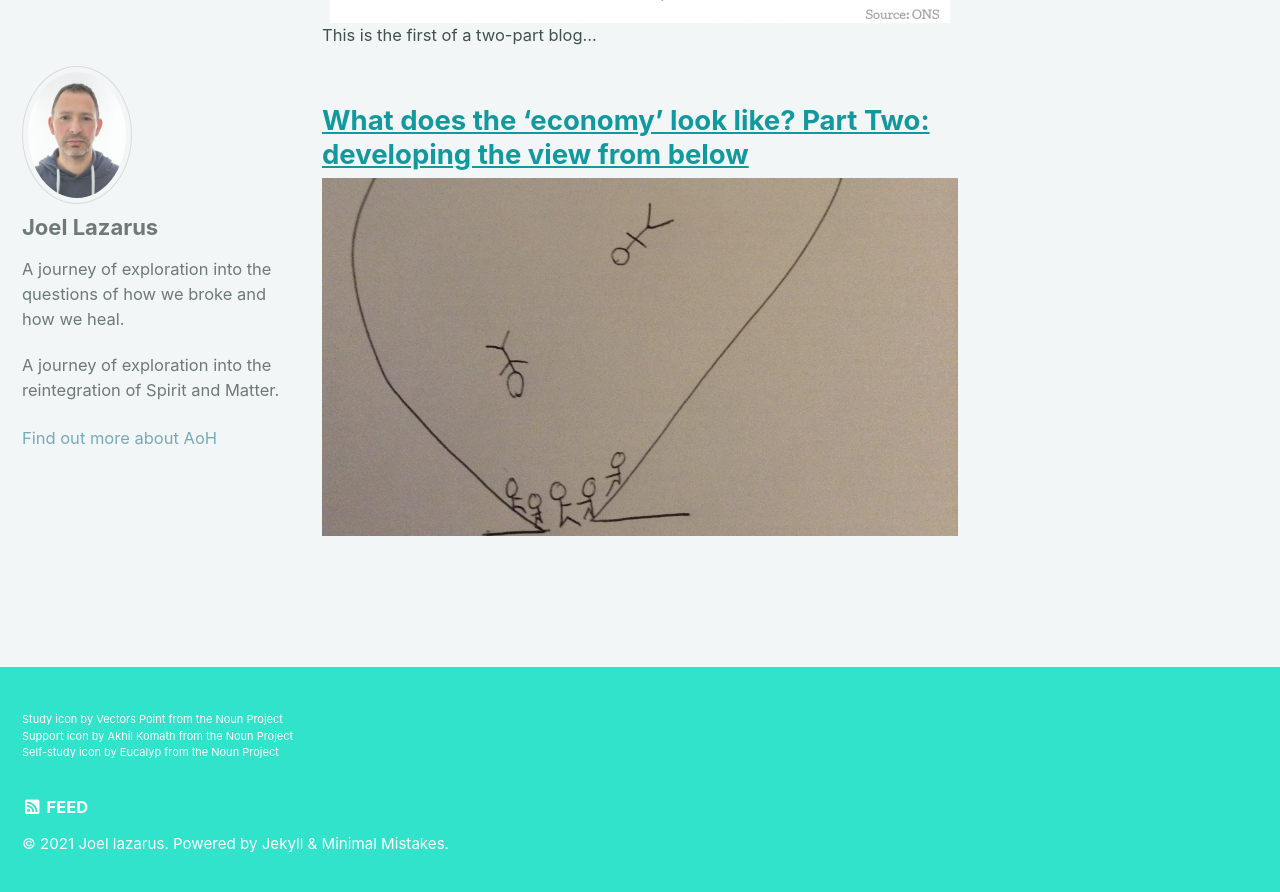
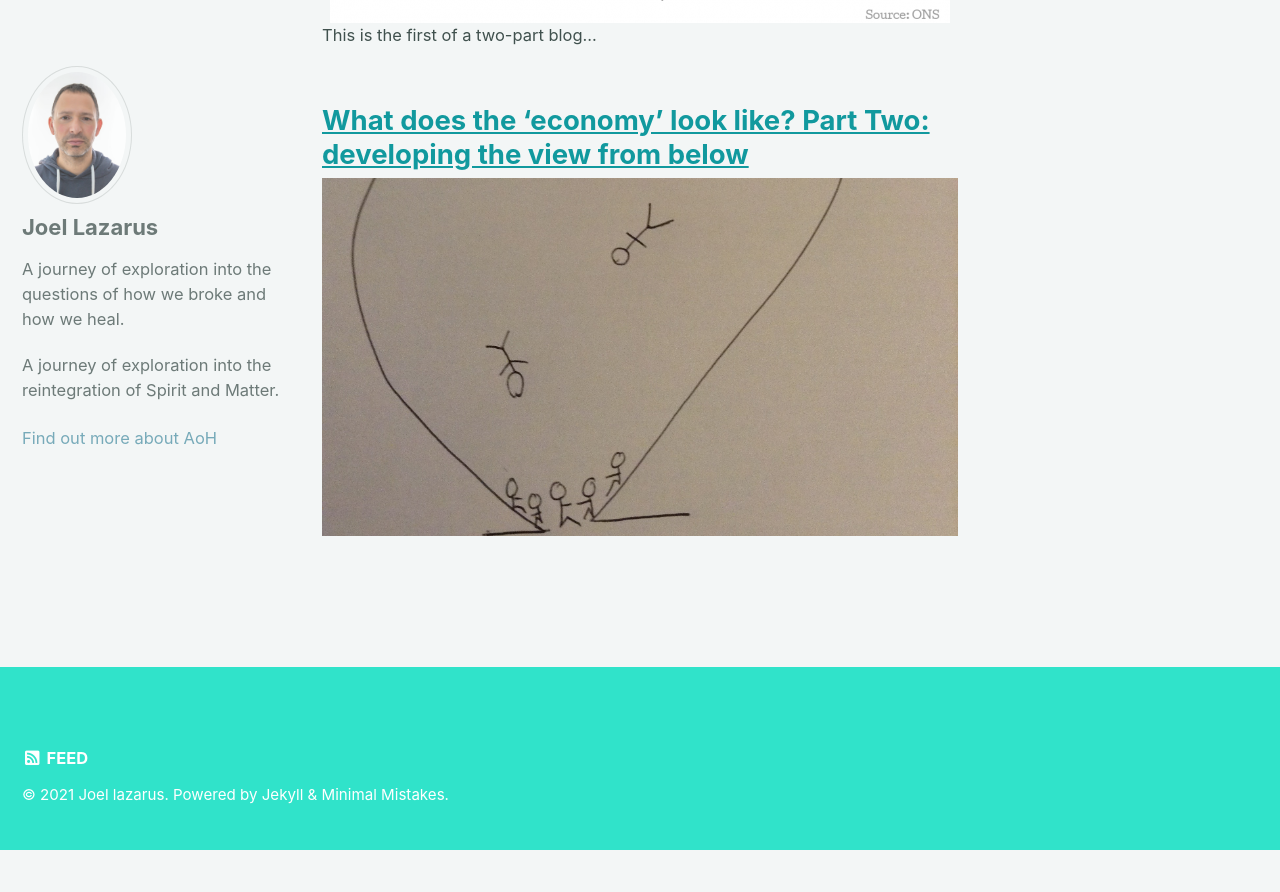
Before and after one commit to capital-city/agentofhistory, a Jekyll site: the page built from index.markdown, in a window 1280 px wide and 900 px high, scrolled down 3205 px. Shown: the top 892 px of the window. Built offline with Jekyll 4.4.1, drawn with Linux system fonts in a browser that asks for light colours; cached includes are drawn as plain includes; after the commit the page ends 4055 px from its top, so only the background shows below that.

Commit message:
removing footer info

```diff
--- a/_includes/footer/custom.html
+++ b/_includes/footer/custom.html
@@ -1,7 +1,4 @@
 <!-- start custom footer snippets -->
 <p style="display:grid;">
-<span style="font-size: 50%;">Study icon by Vectors Point from the Noun Project</span>
-<span style="font-size: 50%;">Support icon by Akhil Komath from the Noun Project</span>
-<span style="font-size: 50%;">Self-study icon by Eucalyp from the Noun Project</span>
 </p>
 <!-- end custom footer snippets -->
```
